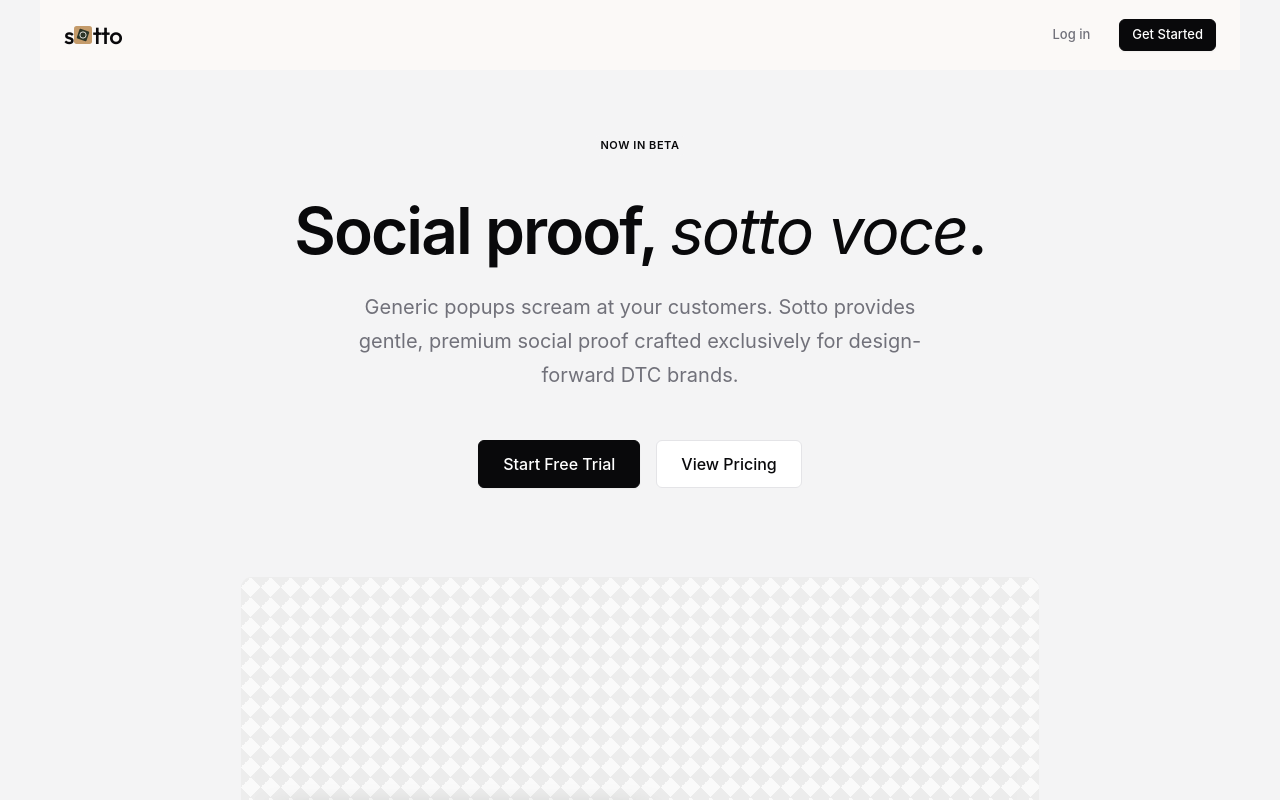
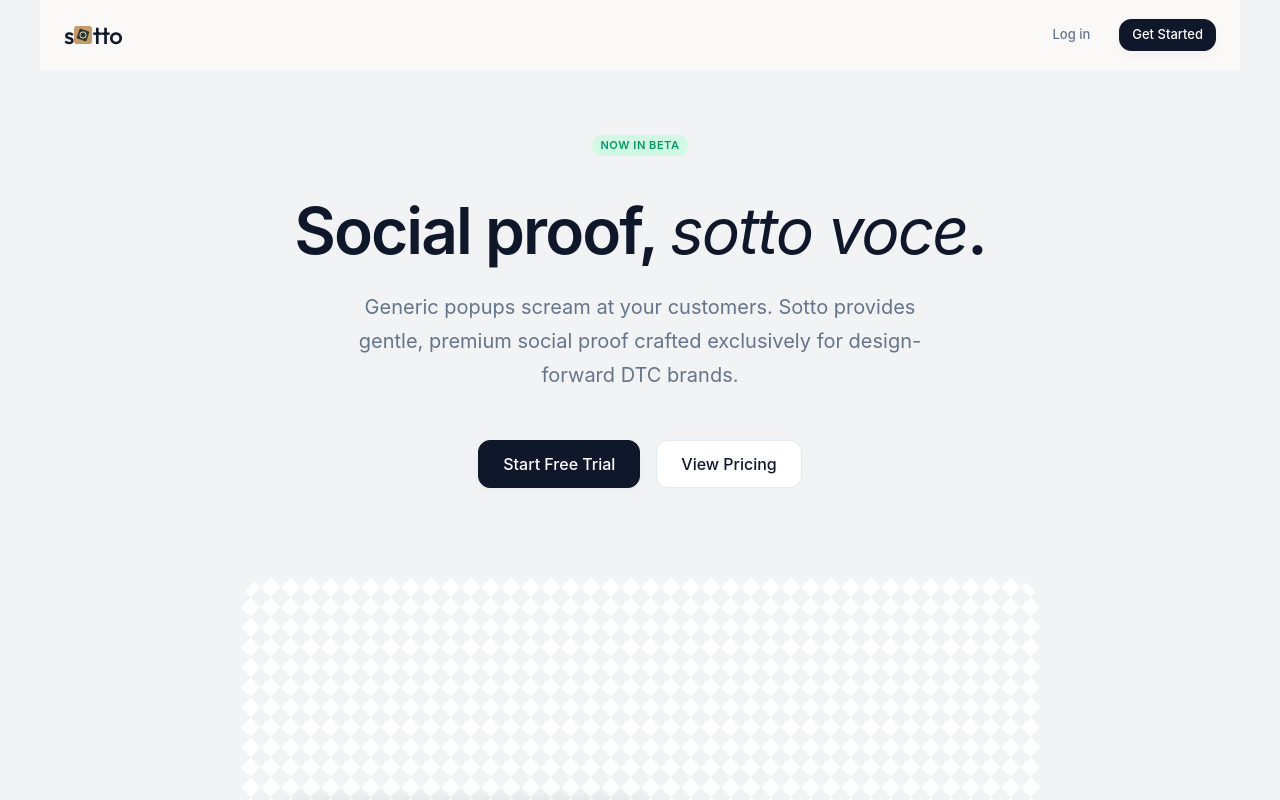
Before and after one commit to surya0611/Sotto, a Next.js app: page / in a window 1280 px wide. Shown: the top 800 px of the page. Built offline with nearby package versions, Linux system fonts and the light colour scheme; a web font is replaced by a local one.

Commit message:
style: implement Donezo 'Friendly B2B' layout and emerald palette

```diff
--- a/src/app/(dashboard)/dashboard-shell.tsx
+++ b/src/app/(dashboard)/dashboard-shell.tsx
@@ -86,8 +86,9 @@
         />
       )}
 
-      {/* Sidebar */}
-      <aside className={`sidebar ${sidebarOpen ? 'open' : ''}`}>
+      <div className="app-container">
+        {/* Sidebar */}
+        <aside className={`sidebar ${sidebarOpen ? 'open' : ''}`}>
         <div className="sidebar-header">
           <Link href="/dashboard" className="sidebar-logo" style={{ textDecoration: 'none' }}>
             <div className="brand-logo-container" style={{ fontSize: '1.25rem' }}>
@@ -184,6 +185,7 @@
           {children}
         </main>
       </div>
+      </div>
     </div>
   );
 }
--- a/src/app/globals.css
+++ b/src/app/globals.css
@@ -13,40 +13,40 @@
 }
 
 :root {
-  /* Backgrounds - ElevenLabs Cool Grey/White */
-  --bg-deep: hsl(240, 5%, 96%); /* Subtle cool grey */
-  --bg-base: hsl(240, 5%, 98%); /* Lighter grey */
-  --bg-surface: hsl(0, 0%, 100%); /* Pure White */
-  --bg-surface-hover: hsl(240, 5%, 96%);
-  --bg-surface-active: hsl(240, 5%, 92%);
-  --bg-elevated: hsl(0, 0%, 100%);
-  --bg-input: hsl(0, 0%, 100%);
+  /* Backgrounds - Friendly B2B */
+  --bg-deep: #f1f3f5; /* Outer canvas */
+  --bg-base: #ffffff;
+  --bg-surface: #ffffff;
+  --bg-surface-hover: #f8fafc;
+  --bg-surface-active: #f1f5f9;
+  --bg-elevated: #ffffff;
+  --bg-input: #ffffff;
 
   /* Borders */
-  --border: hsl(240, 5.9%, 90%); /* zinc-200 */
-  --border-subtle: hsl(240, 4.8%, 95.9%); /* zinc-100 */
-  --border-focus: hsl(240, 10%, 3.9%); /* zinc-950 */
+  --border: #e2e8f0;
+  --border-subtle: #f1f5f9;
+  --border-focus: #059669;
 
-  /* Text - High Contrast Zinc */
-  --text-primary: hsl(240, 10%, 3.9%); /* zinc-950 */
-  --text-secondary: hsl(240, 3.8%, 46.1%); /* zinc-500 */
-  --text-muted: hsl(240, 4.8%, 65.9%); /* zinc-400 */
-  --text-inverse: hsl(0, 0%, 100%);
+  /* Text - High Contrast */
+  --text-primary: #0f172a;
+  --text-secondary: #64748b;
+  --text-muted: #94a3b8;
+  --text-inverse: #ffffff;
 
-  /* Accent — Solid Black */
-  --accent: hsl(240, 10%, 3.9%);
-  --accent-hover: hsl(240, 5.9%, 10%);
-  --accent-subtle: hsl(240, 4.8%, 95.9%);
-  --accent-border: hsl(240, 5.9%, 90%);
-  --accent-text: hsl(0, 0%, 100%);
+  /* Accent — Emerald Green */
+  --accent: #059669;
+  --accent-hover: #047857;
+  --accent-subtle: #d1fae5;
+  --accent-border: #a7f3d0;
+  --accent-text: #ffffff;
 
   /* Semantic Colors */
-  --success: hsl(142.1, 76.2%, 36.3%);
-  --success-subtle: hsla(142.1, 76.2%, 36.3%, 0.1);
-  --warning: hsl(38, 92%, 50%);
-  --warning-subtle: hsla(38, 92%, 50%, 0.1);
-  --error: hsl(346.8, 77.2%, 49.8%);
-  --error-subtle: hsla(346.8, 77.2%, 49.8%, 0.1);
+  --success: #059669;
+  --success-subtle: rgba(5, 150, 105, 0.1);
+  --warning: #d97706;
+  --warning-subtle: rgba(217, 119, 6, 0.1);
+  --error: #dc2626;
+  --error-subtle: rgba(220, 38, 38, 0.1);
 
   /* Spacing */
   --space-1: 4px;
@@ -60,23 +60,23 @@
   --space-12: 48px;
   --space-16: 64px;
 
-  /* Radius - Sharper, technical feel */
-  --radius-sm: 4px;
-  --radius-md: 6px;
-  --radius-lg: 8px;
-  --radius-xl: 12px;
+  /* Radius - Massive and friendly */
+  --radius-sm: 8px;
+  --radius-md: 12px;
+  --radius-lg: 24px;
+  --radius-xl: 32px;
   --radius-full: 9999px;
 
-  /* Shadows - Crisp and tight */
-  --shadow-sm: 0 1px 2px 0 rgba(0, 0, 0, 0.05);
-  --shadow-md: 0 4px 6px -1px rgba(0, 0, 0, 0.05), 0 2px 4px -2px rgba(0, 0, 0, 0.05);
-  --shadow-lg: 0 10px 15px -3px rgba(0, 0, 0, 0.05), 0 4px 6px -4px rgba(0, 0, 0, 0.05);
-  --shadow-glow: 0 0 0 2px var(--border-focus);
+  /* Shadows - Diffuse and soft */
+  --shadow-sm: 0 4px 14px rgba(15, 23, 42, 0.03);
+  --shadow-md: 0 12px 32px rgba(15, 23, 42, 0.05);
+  --shadow-lg: 0 24px 64px rgba(15, 23, 42, 0.08);
+  --shadow-glow: 0 0 0 4px var(--accent-subtle);
 
   /* Transitions */
-  --transition-fast: 150ms ease;
-  --transition-base: 250ms ease;
-  --transition-slow: 400ms cubic-bezier(0.4, 0, 0.2, 1);
+  --transition-fast: 200ms ease;
+  --transition-base: 300ms ease;
+  --transition-slow: 500ms cubic-bezier(0.4, 0, 0.2, 1);
 
   /* Layout */
   --sidebar-width: 260px;
@@ -84,8 +84,8 @@
   --topbar-height: 72px;
 
   /* Font */
-  --font-body: -apple-system, BlinkMacSystemFont, "SF Pro Text", "Inter", "Segoe UI", Roboto, Helvetica, Arial, sans-serif;
-  --font-heading: -apple-system, BlinkMacSystemFont, "SF Pro Display", "Inter", "Segoe UI", Roboto, Helvetica, Arial, sans-serif;
+  --font-body: -apple-system, BlinkMacSystemFont, "SF Pro Text", "Segoe UI", Roboto, Helvetica, Arial, sans-serif;
+  --font-heading: -apple-system, BlinkMacSystemFont, "SF Pro Display", "Segoe UI", Roboto, Helvetica, Arial, sans-serif;
   --font-mono: 'SF Mono', ui-monospace, 'JetBrains Mono', monospace;
 }
 
@@ -606,16 +606,12 @@
 
 /* --- Sidebar --- */
 .sidebar {
-  position: fixed;
-  top: 0;
-  left: 0;
   width: var(--sidebar-width);
-  height: 100vh;
+  flex-shrink: 0;
   background: var(--bg-base);
-  border-right: 1px solid var(--border);
+  border-right: 1px solid var(--border-subtle);
   display: flex;
   flex-direction: column;
-  z-index: 100;
   transition: width var(--transition-base), transform var(--transition-base);
 }
 
@@ -690,9 +686,22 @@
 }
 
 .sidebar-link.active {
-  background: var(--bg-surface-hover);
+  background: transparent;
   color: var(--text-primary);
-  font-weight: 500;
+  font-weight: 600;
+  position: relative;
+}
+
+.sidebar-link.active::before {
+  content: '';
+  position: absolute;
+  left: -12px;
+  top: 50%;
+  transform: translateY(-50%);
+  height: 24px;
+  width: 6px;
+  background: var(--accent);
+  border-radius: 0 8px 8px 0;
 }
 
 .sidebar-link svg,
@@ -768,13 +777,13 @@
   position: sticky;
   top: 0;
   height: var(--topbar-height);
-  background: hsla(240, 5%, 98%, 0.8);
+  background: hsla(0, 0%, 100%, 0.9);
   backdrop-filter: blur(12px);
-  border-bottom: 1px solid var(--border);
+  border-bottom: 1px solid var(--border-subtle);
   display: flex;
   align-items: center;
   justify-content: space-between;
-  padding: 0 var(--space-6);
+  padding: 0 var(--space-10);
   z-index: 50;
 }
 
@@ -834,7 +843,8 @@
   background: var(--bg-surface);
   border: 1px solid var(--border-subtle);
   border-radius: var(--radius-lg);
-  padding: var(--space-5);
+  padding: var(--space-6);
+  box-shadow: var(--shadow-sm);
   transition: all var(--transition-base);
 }
 
```
